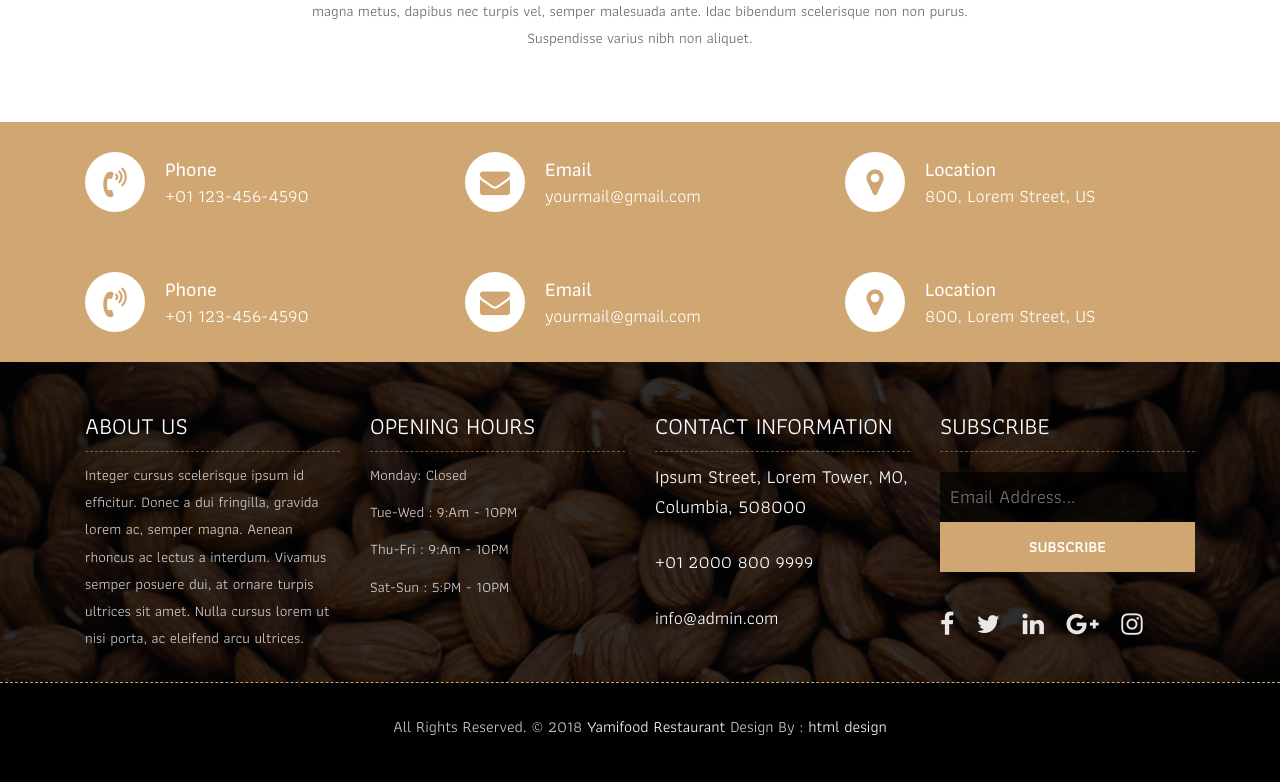
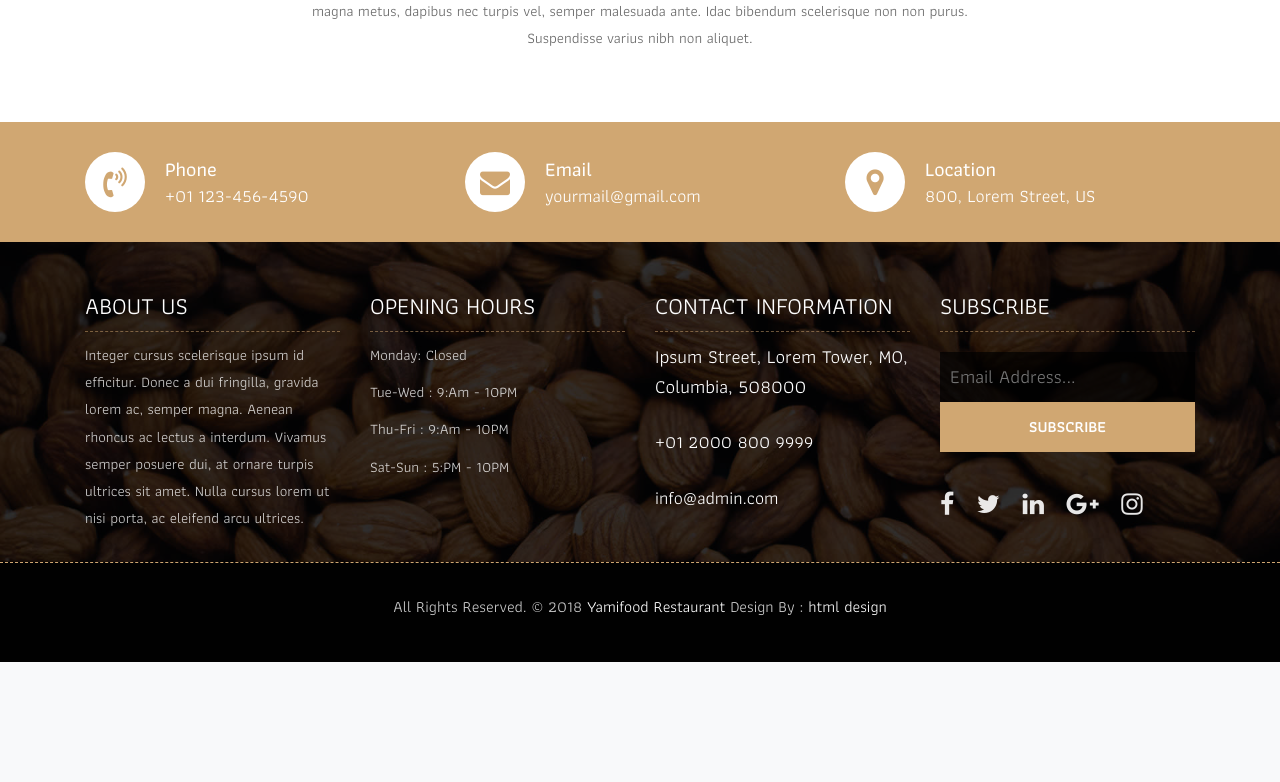
Before and after one commit to bagheriAlmas/django-restaurant, a Django app: page /foods/ in a window 1280 px wide. Shown: the part 2831-3613 px from the top of the page. After the commit the page ends 3493 px from the top, so only its background shows below. Run offline with Django 4.2, Linux system fonts and the light colour scheme; data that the repository does not hold is empty; some libraries are stand-ins or nearby versions; some web fonts are replaced.

Commit message:
change base.html and remove contacts abow the footer and move it to base.html

```diff
--- a/templates/partials/_main.html
+++ b/templates/partials/_main.html
@@ -127,40 +127,4 @@
 </div>
 <!-- End Customer Reviews -->
 
-<!-- Start Contact info -->
-<div class="contact-imfo-box">
-    <div class="container">
-        <div class="row">
-            <div class="col-md-4">
-                <i class="fa fa-volume-control-phone"></i>
-                <div class="overflow-hidden">
-                    <h4>Phone</h4>
-                    <p class="lead">
-                        +01 123-456-4590
-                    </p>
-                </div>
-            </div>
-            <div class="col-md-4">
-                <i class="fa fa-envelope"></i>
-                <div class="overflow-hidden">
-                    <h4>Email</h4>
-                    <p class="lead">
-                        yourmail@gmail.com
-                    </p>
-                </div>
-            </div>
-            <div class="col-md-4">
-                <i class="fa fa-map-marker"></i>
-                <div class="overflow-hidden">
-                    <h4>Location</h4>
-                    <p class="lead">
-                        800, Lorem Street, US
-                    </p>
-                </div>
-            </div>
-        </div>
-    </div>
-</div>
-<!-- End Contact info -->
-
 {% endblock %}
```
